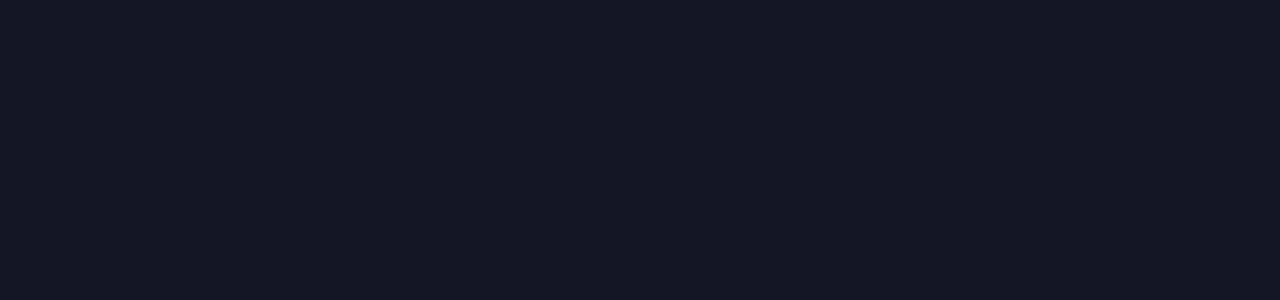
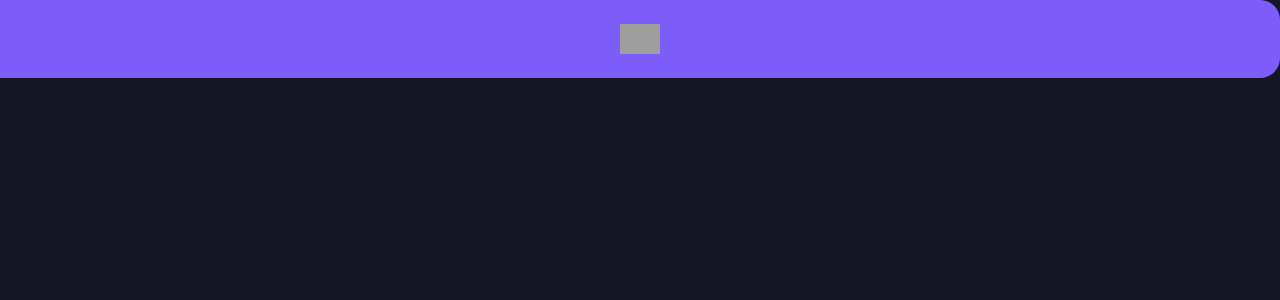
Before and after one commit to Yan-pi/VueIncome, a Vue app: page / in a window 1280 px wide. Shown: the top 300 px of the page. Built offline with nearby package versions, Linux system fonts and the light colour scheme; grey boxes are pictures that could not be loaded.

Commit message:
Feat: Navigation component

```diff
--- a/src/App.vue
+++ b/src/App.vue
@@ -1,10 +1,22 @@
+<!-- eslint-disable no-unused-labels -->
 <script setup>
 import { RouterView } from 'vue-router'
+import NavigationMenu from './components/NavigationMenu.vue'
 
+  components:{
+    NavigationMenu
+  }
 </script>
 
 <template>
-  <RouterView />
+  <div>
+    <div class="app flex flex-column">
+      <NavigationMenu/>
+      <div class="app-content flex felx-colum">
+        <RouterView />
+      </div>
+    </div>
+  </div>
 </template>
 
 <style lang="scss">
@@ -16,6 +28,19 @@
   box-sizing: border-box;
   font-family: "Poppins", sans-serif;
   background-color: #141625;
+}
+
+.app{
+  background-color: #141625;
+  min-height: 100vh;
+  flex-direction: column;
+  /* @media(min-width: 900px){
+    flex-direction: row;
+  } */
+  .app-content{
+    padding: 0 20px;
+
+  }
 }
 
 button,
--- /dev/null
+++ b/src/components/NavigationMenu.vue
@@ -0,0 +1,44 @@
+<template>
+ <header class="flex">
+  <div class="branding flex">
+    <img src="@\assets\wallet-outline.svg" alt="" >
+  </div>
+ </header>
+</template>
+
+<script>
+// export default {
+//   name: 'NavigationMenu',
+//   // Component logic
+// }
+</script>
+
+<style lang="scss" scoped>
+/* Navigation menu styles */
+header{
+  z-index: 99;
+  flex-direction: row;
+  background-color:#1e2139;
+
+  @media(min-width: 900px){
+    min-height: 100%;
+    min-width: 90px;
+    flex-direction: column;
+    border-radius: 0 20px 20px 0;
+  }
+  .branding{
+    border-radius: 0 20px 20px 0;
+    background-color: #7c5dfa;
+    justify-content: center;
+    padding: 24px;
+    @media(min-width: 900px){
+      width: 100%;
+    }
+
+    img{
+      width: auto;
+      height: 30px;
+    }
+  }
+}
+</style>
```
